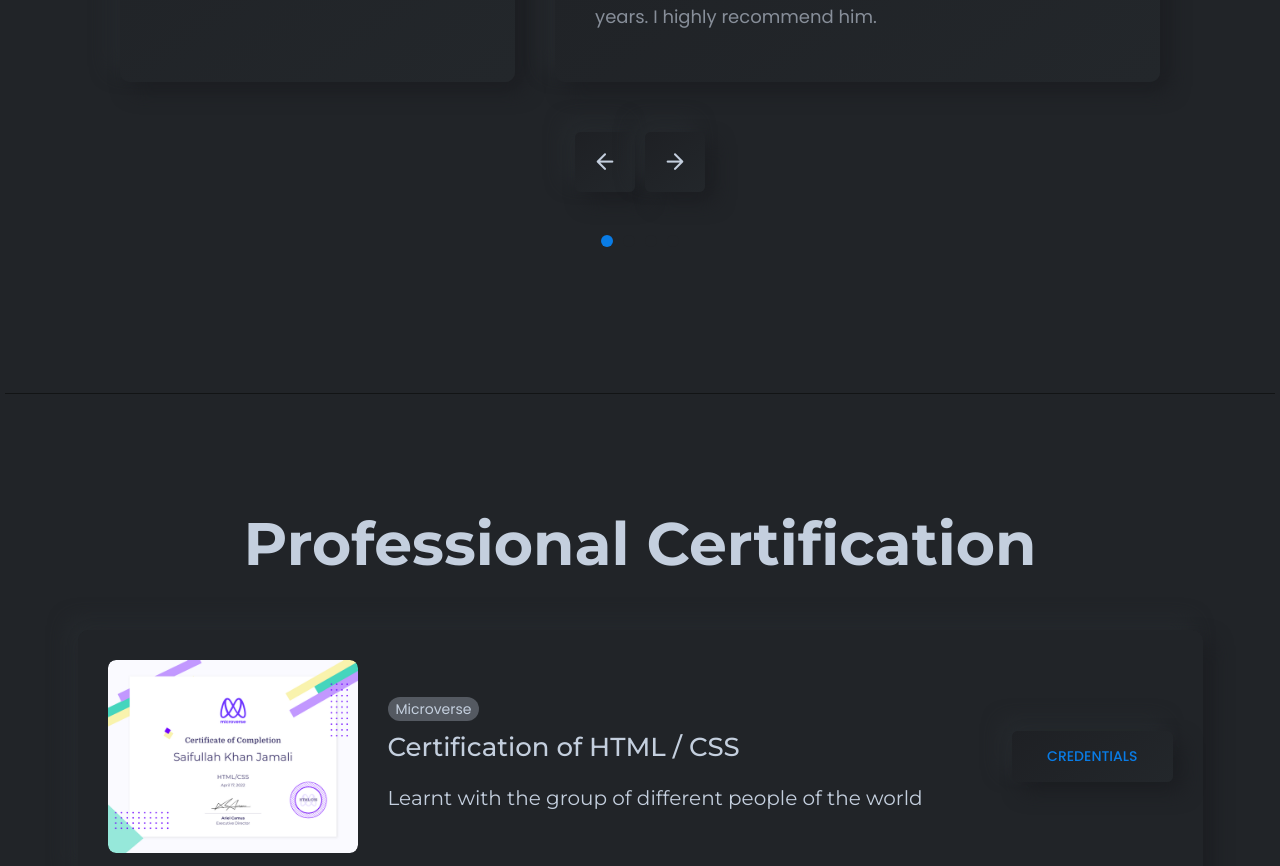
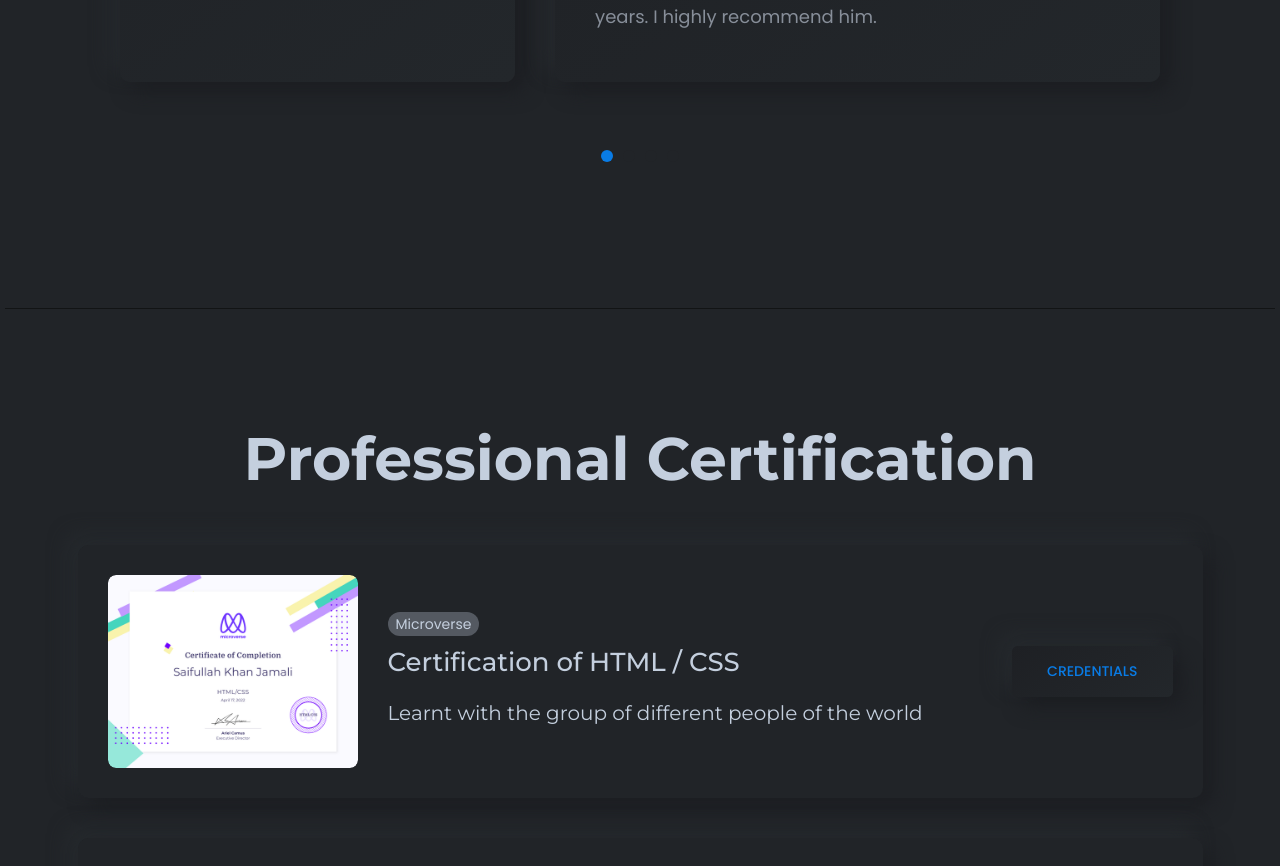
Before and after one commit to saifullah767/portfolio, a React (Vite) app: page / in a window 1280 px wide. Shown: the part 3722-4588 px from the top of the page. Built offline with nearby package versions, Linux system fonts and the light colour scheme.

Commit message:
Update Testimonials.jsx
hide the broken UI

```diff
--- a/src/components/Testimonials.jsx
+++ b/src/components/Testimonials.jsx
@@ -87,14 +87,14 @@ export default function Testimonials({ testimonials }) {
                 </div>
               </div>
 
-              <div className="portfolio-react-carousel-controls testimonial-react-controls">
+              {/* <div className="portfolio-react-carousel-controls testimonial-react-controls">
                 <button type="button" className="slide-arrow prev-arrow" onClick={prev} aria-label="Previous testimonial">
                   <i className="feather-arrow-left" aria-hidden="true" />
                 </button>
                 <button type="button" className="slide-arrow next-arrow" onClick={next} aria-label="Next testimonial">
                   <i className="feather-arrow-right" aria-hidden="true" />
                 </button>
-              </div>
+              </div> */}
 
               <ul className="portfolio-react-dots" aria-label="Testimonial pagination">
                 {testimonials.map((item, index) => (
```
